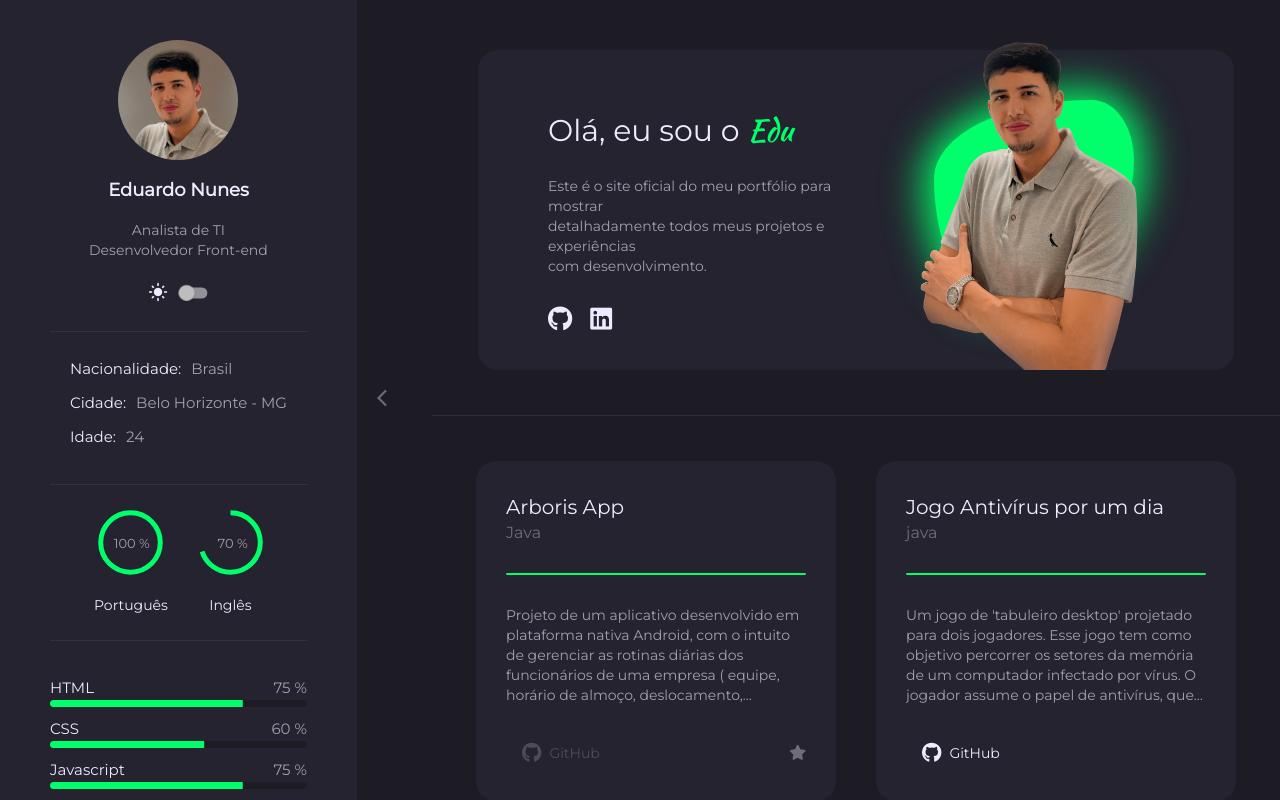
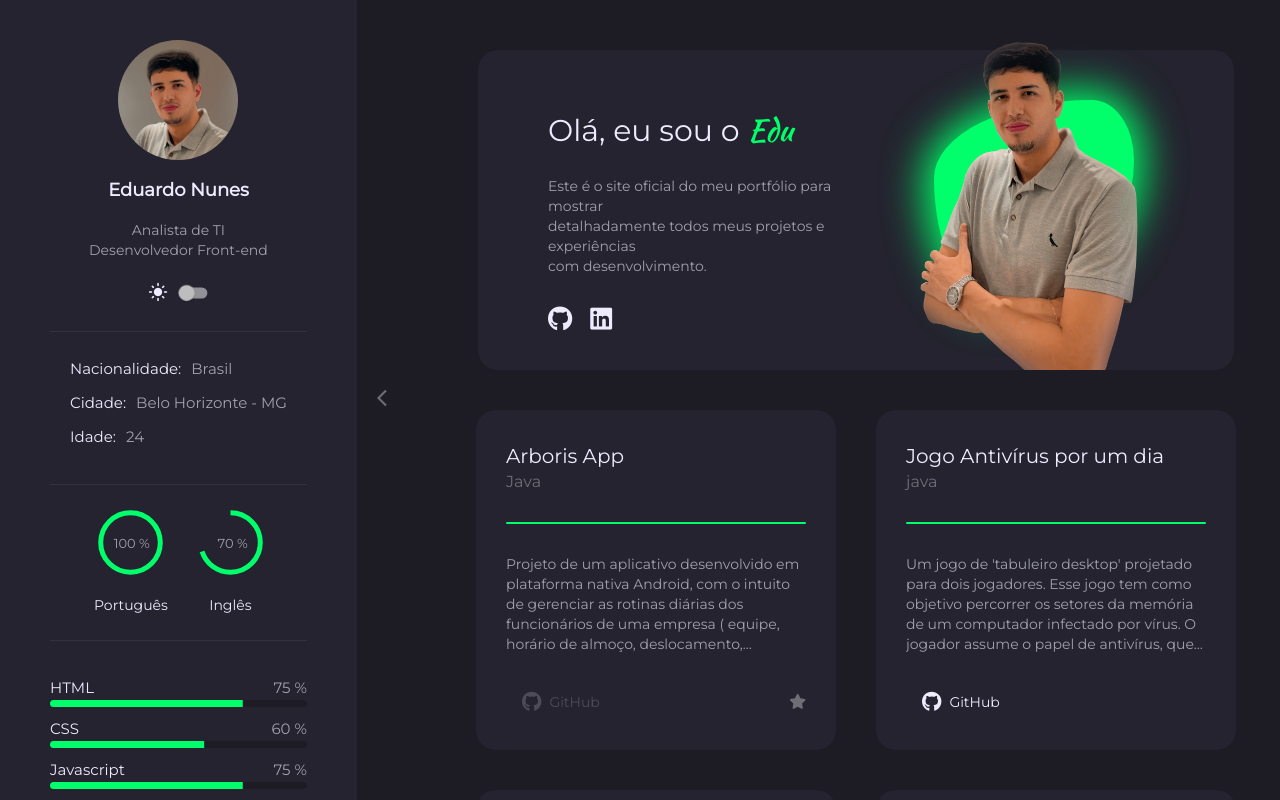
Before and after one commit to eduardo-n/meu-portfolio, an Angular app: page /home in a window 1280 px wide. Built offline with nearby package versions, Linux system fonts and the light colour scheme.

Commit message:
Removendo Divider

```diff
--- a/src/app/modules/home/pages/dashboard/dashboard.component.html
+++ b/src/app/modules/home/pages/dashboard/dashboard.component.html
@@ -16,8 +16,6 @@
         <div class="bx-banner">
           <app-banner></app-banner>
         </div>
-
-        <div class="divider"></div>
 
         <div class="bx-projects">
           <div class="projects-container">
```
